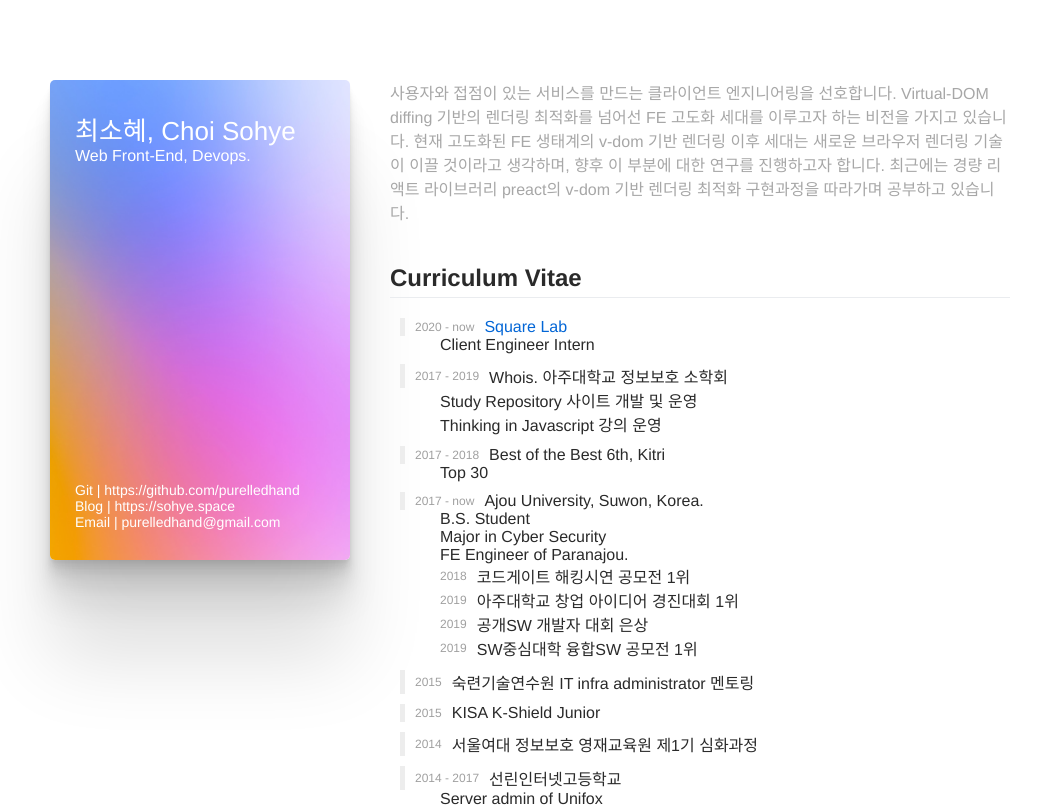
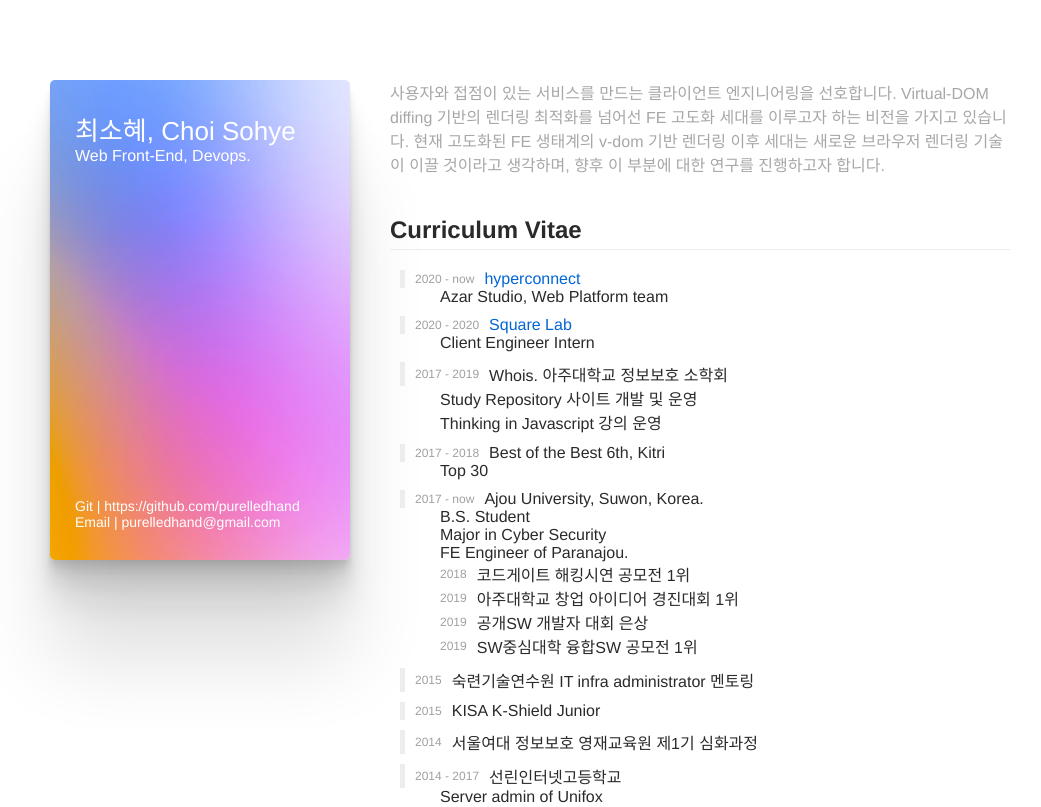
Before and after one commit to purelledhand/resume, a React (Create React App) app: page / in a window 1280 px wide. Shown: the top 807 px of the page, without its empty margins (90-1131 px from the left). Built offline with nearby package versions, Linux system fonts and the light colour scheme; a web font is replaced by a local one.

Commit message:
update: career

```diff
--- a/src/App.js
+++ b/src/App.js
@@ -28,7 +28,6 @@ function App() {
           사용자와 접점이 있는 서비스를 만드는 클라이언트 엔지니어링을 선호합니다.
           Virtual-DOM diffing 기반의 렌더링 최적화를 넘어선 FE 고도화 세대를 이루고자 하는 비전을 가지고 있습니다.
           현재 고도화된 FE 생태계의 v-dom 기반 렌더링 이후 세대는 새로운 브라우저 렌더링 기술이 이끌 것이라고 생각하며, 향후 이 부분에 대한 연구를 진행하고자 합니다.
-          최근에는 경량 리액트 라이브러리 preact의 v-dom 기반 렌더링 최적화 구현과정을 따라가며 공부하고 있습니다.
         </div>
 
         <h2>
@@ -38,6 +37,17 @@ function App() {
           <li className="title">
             <div className="year">
               2020 - now
+            </div>
+            <a href="https://hyperconnect.com">hyperconnect</a>
+          </li>
+          <ul className="cv">
+            <li>
+              Azar Studio, Web Platform team
+            </li>
+          </ul>
+          <li className="title">
+            <div className="year">
+              2020 - 2020
             </div>
             <a href="https://squarelab.co">Square Lab</a>
           </li>
--- a/src/components/ContactCard.js
+++ b/src/components/ContactCard.js
@@ -17,9 +17,6 @@ export function ContactCard() {
                     Git | <a href="https://github.com/purelledhand">https://github.com/purelledhand</a>
                 </div>
                 <div className="contact-desc">
-                    Blog | <a href="https://sohye.space">https://sohye.space</a>
-                </div>
-                <div className="contact-desc">
                     Email | purelledhand@gmail.com
                 </div>
             </div>
```
